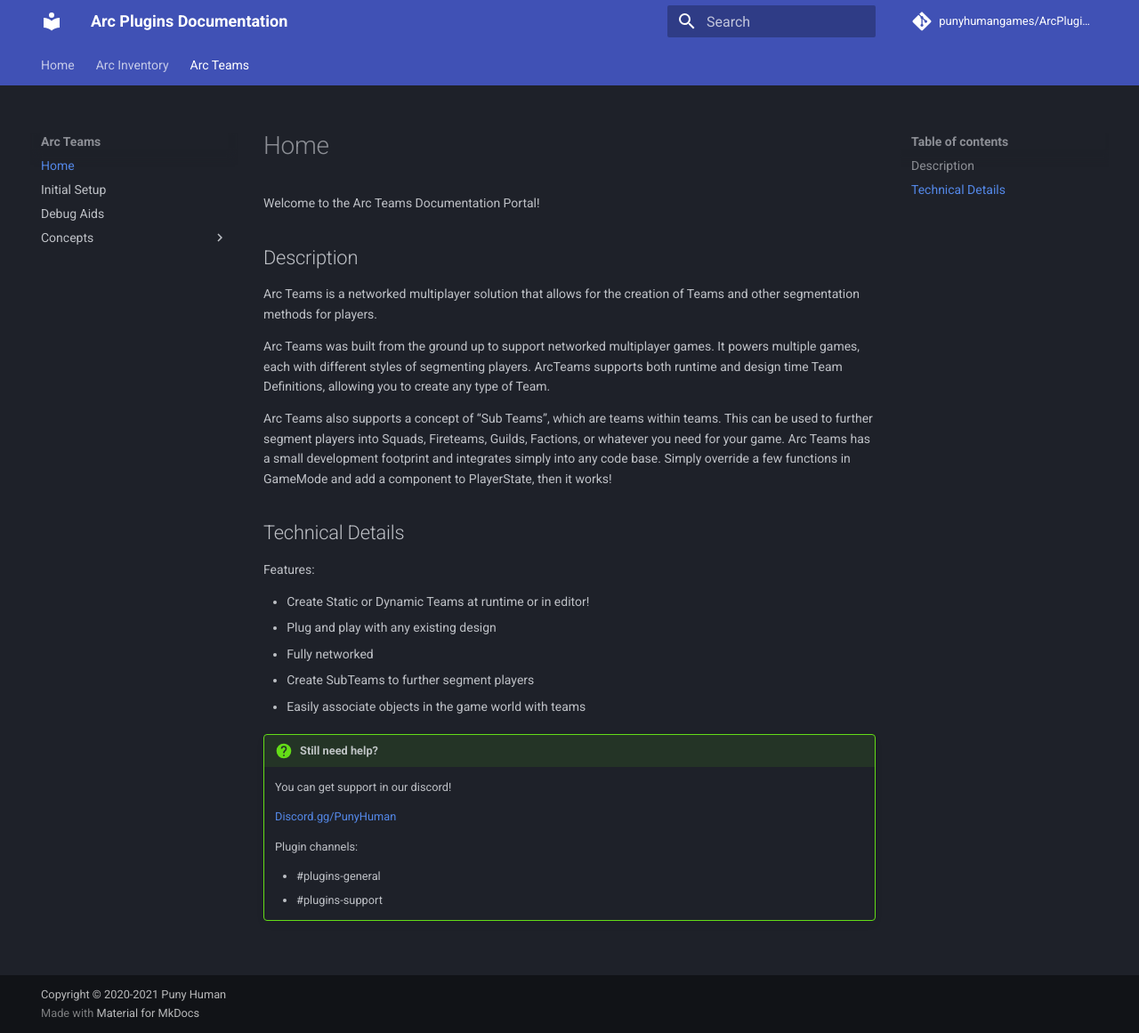
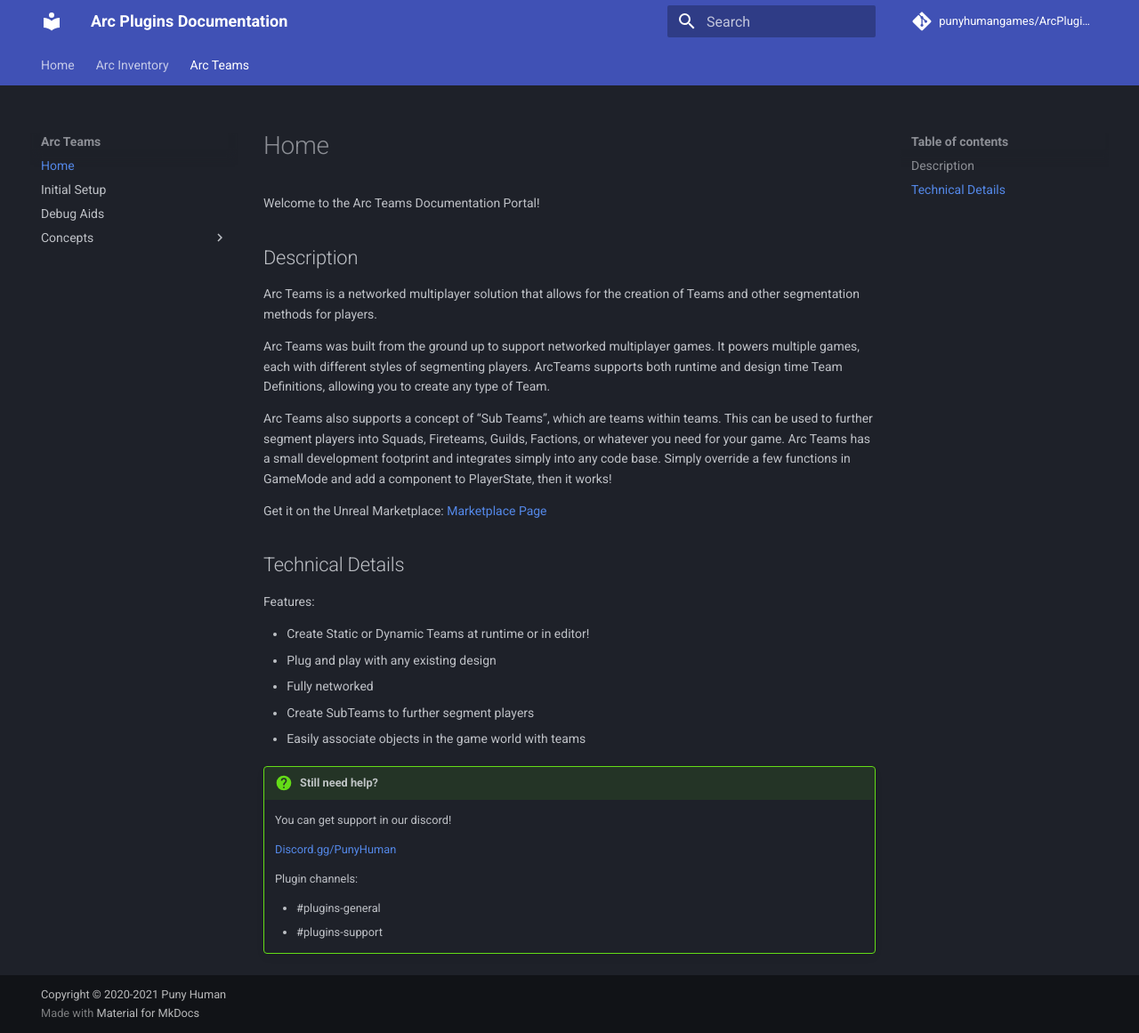
Before and after one commit to punyhumangames/ArcPluginsDocumentation, an MkDocs documentation site: the page built from docs/arcteams/index.md, in a window 1280 px wide and 1161 px high. Shown: the whole window at 89% size. Built offline with MkDocs 1.6.1 and Material for MkDocs 9.7.7, drawn with Linux system fonts in a browser that asks for light colours; comment, search, counter and statistics services are not loaded.

Commit message:
added link to the teams marketpalce page to the teams description

```diff
--- a/docs/arcteams/index.md
+++ b/docs/arcteams/index.md
@@ -12,7 +12,7 @@
 
 Arc Teams also supports a concept of “Sub Teams”, which are teams within teams. This can be used to further segment players into Squads, Fireteams, Guilds, Factions, or whatever you need for your game. Arc Teams has a small development footprint and integrates simply into any code base. Simply override a few functions in GameMode and add a component to PlayerState, then it works!
 
-
+Get it on the Unreal Marketplace: [Marketplace Page](https://www.unrealengine.com/marketplace/en-US/product/arc-teams)
 
 
 ## Technical Details
```
